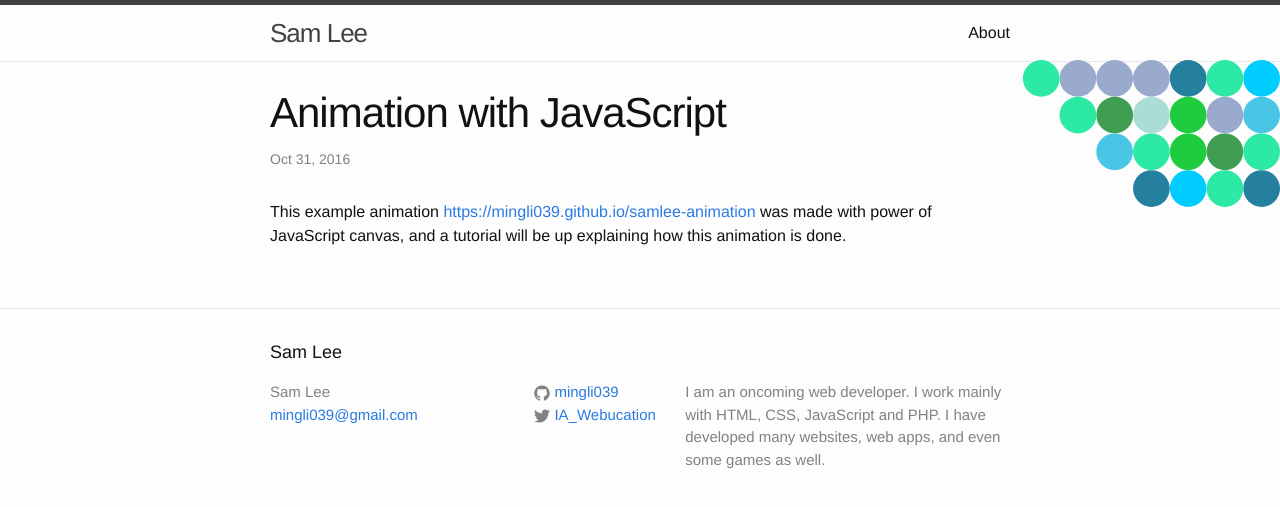
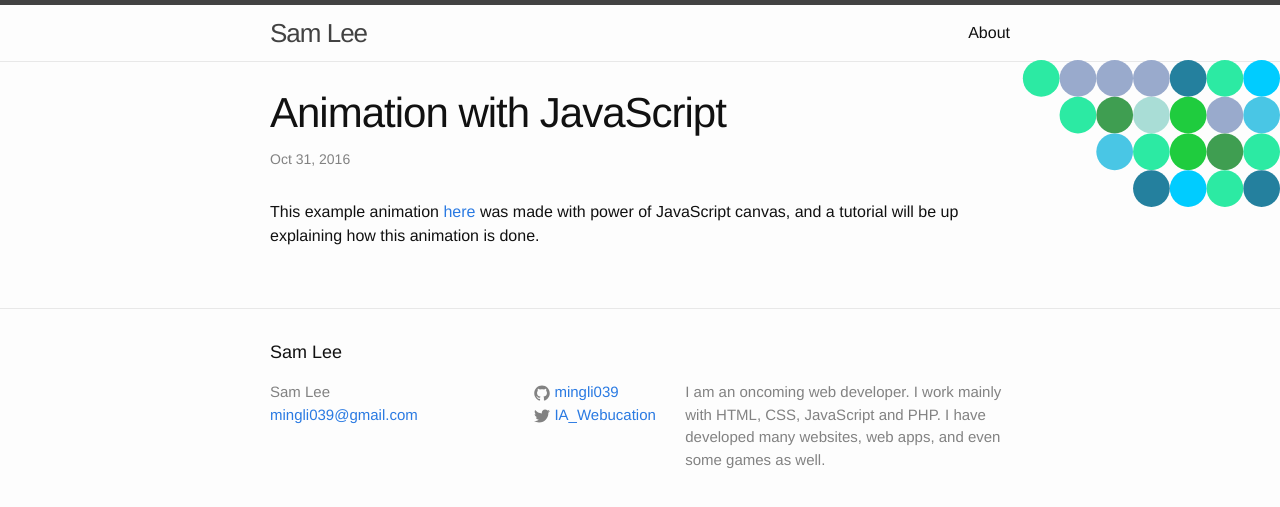
Before and after one commit to mingli039/mingli039.github.io, a Jekyll site: the page built from _posts/2016-10-31-JavaScript-animation.md, in a window 1280 px wide. Shown: the top 507 px of the page. Built offline with Jekyll 4.4.1, drawn with Linux system fonts in a browser that asks for light colours; nearby versions of some CDN libraries.

Commit message:
Update 2016-10-31-JavaScript-animation.md

```diff
--- a/_posts/2016-10-31-JavaScript-animation.md
+++ b/_posts/2016-10-31-JavaScript-animation.md
@@ -2,4 +2,4 @@
 layout: post
 title:  Animation with JavaScript
 ---
-This example animation [https://mingli039.github.io/samlee-animation](here) was made with power of JavaScript canvas, and a tutorial will be up explaining how this animation is done.
+This example animation [here](https://mingli039.github.io/samlee-animation) was made with power of JavaScript canvas, and a tutorial will be up explaining how this animation is done.
```
